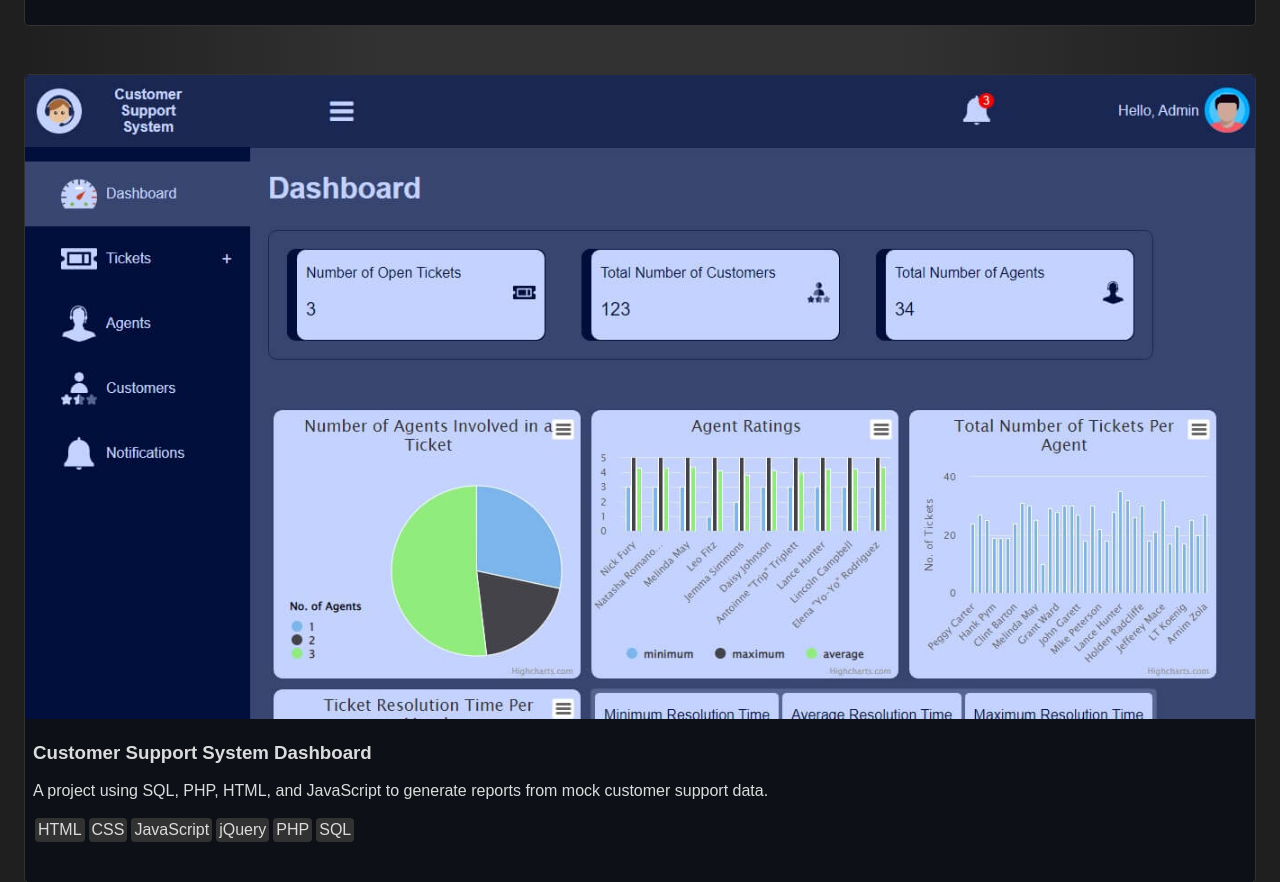
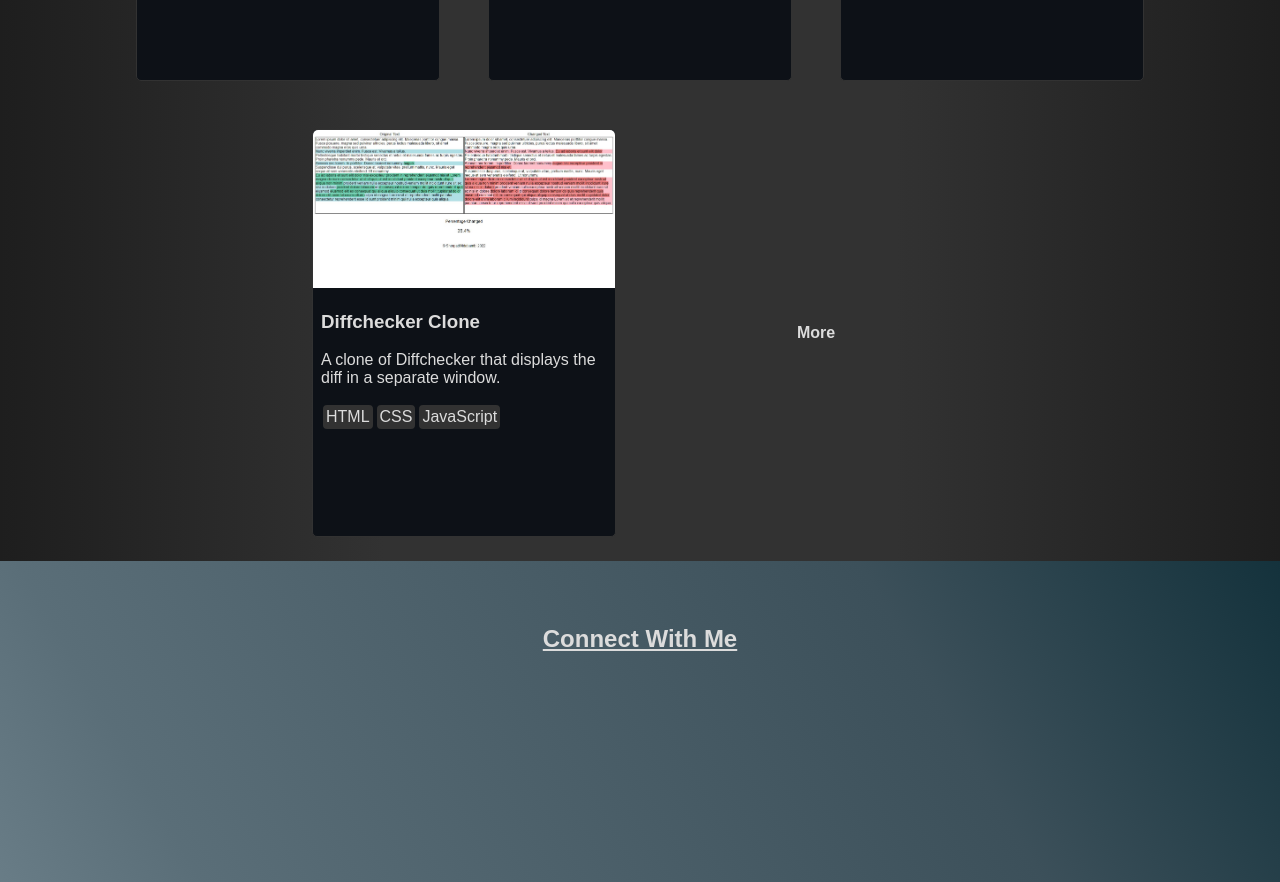
Before and after one commit to SherpadNdabambi/sherpadndabambi.github.io, a plain HTML site: page index.html in a window 1280 px wide. Shown: the part 1719-2601 px from the top of the page. Drawn offline with Linux system fonts and the light colour scheme.

Commit message:
Add media queries

```diff
--- a/styles.css
+++ b/styles.css
@@ -160,11 +160,15 @@
 
 #projects-grid > a {
 	margin: 24px;
+	max-width: 304px;
 }
 
 #projects-grid > a:last-child {
+	align-items: center;
+	display: flex;
 	font-weight: 600;
-	width: auto;
+	justify-content: center;
+	min-width: 304px;
 }
 
 #projects-grid > a:not(:last-child) {
@@ -260,7 +264,6 @@
 #welcome-section {
 	align-items: center;
 	background-color: var(--dark-blue);
-	/* background-image: linear-gradient(60deg, var(--dark-red) 0%, var(--dark-blue) 100%); */
 	background-image: linear-gradient(60deg, rgb(30,40,50) 0%, var(--dark-blue) 100%);
 	display: flex;
 	flex-direction: column;
@@ -273,3 +276,30 @@
 #welcome-section a:hover {
 	opacity: 0.5;
 }
+
+/* Start media queries */
+
+/* Start medium-sized screen queries */
+@media (min-width: 719px) {
+
+	#projects-grid > a {
+		height: 408px;
+		width: 304px;
+	}
+}
+/* End medium-sized screen queries */
+
+/* Start large-sized screen queries */
+@media (min-width: 1080px) {
+
+	#navbar li {
+		width: auto;
+	}
+
+	#navbar ul {
+		justify-content: flex-end;
+	}
+}
+/* End large-sized screen queries */
+
+/* End media queries */
```
